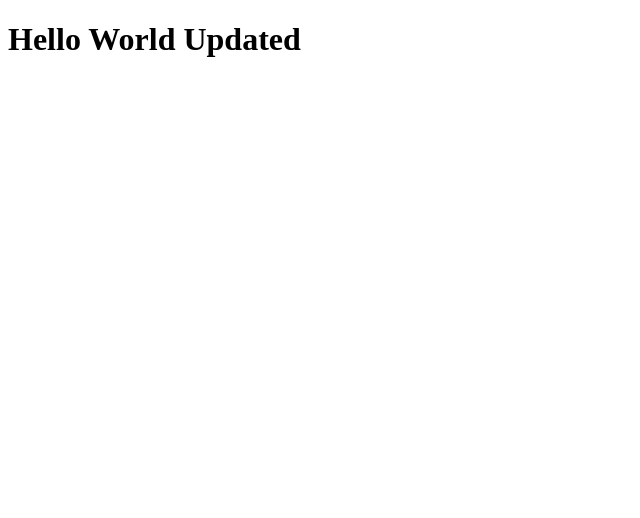
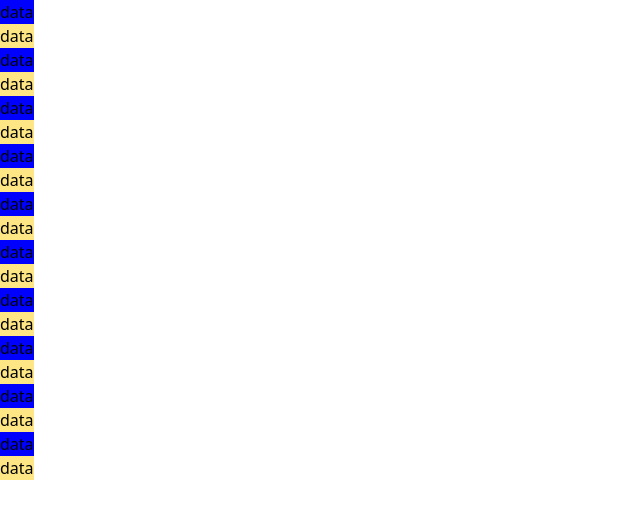
Before and after one commit to gcs-abdulwahab/mernstack, a plain HTML site: page index.html in a window 1280 px wide. Shown: the whole page, without its empty margins (0-640 px from the left). Drawn offline with nearby package versions, Linux system fonts and the light colour scheme.

Commit message:
Add table and update link/table styles
Added a table with multiple rows to index.html and included Tailwind CSS via CDN. Updated style.css to style anchor tags and table rows, including hover effects and alternating row backgrounds.

```diff
--- a/css/style.css
+++ b/css/style.css
@@ -1,3 +1,17 @@
+a{
+    background-color: yellow;
+}
+a:hover{
+    background-color: red;
+}
+
+tr:nth-child(odd){
+    background-color: red;
+}
+tr:nth-child(odd){
+    background-color: blue;
+}
+
 div{
     background-color: rgba(255, 0, 0, 0.4);
     border-radius: 10px;
--- a/index.html
+++ b/index.html
@@ -4,8 +4,75 @@
     <meta charset="UTF-8">
     <meta name="viewport" content="width=device-width, initial-scale=1.0">
     <title>Document</title>
+    <link rel="stylesheet" href="css/style.css">
+<script src="https://cdn.jsdelivr.net/npm/@tailwindcss/browser@4"></script>
+
 </head>
 <body>
-    <h1>Hello World  Updated</h1>
+
+    <table class="bg-amber-200">
+        <tr>
+            <td>data</td>
+        </tr>
+        <tr>
+            <td>data</td>
+        </tr>
+        <tr>
+            <td>data</td>
+        </tr>
+        <tr>
+            <td>data</td>
+        </tr>
+        <tr>
+            <td>data</td>
+        </tr>
+        <tr>
+            <td>data</td>
+        </tr>
+        <tr>
+            <td>data</td>
+        </tr>
+        <tr>
+            <td>data</td>
+        </tr>
+        <tr>
+            <td>data</td>
+        </tr>
+        <tr>
+            <td>data</td>
+        </tr>
+        <tr>
+            <td>data</td>
+        </tr>
+        <tr>
+            <td>data</td>
+        </tr>
+        <tr>
+            <td>data</td>
+        </tr>
+        <tr>
+            <td>data</td>
+        </tr>
+        <tr>
+            <td>data</td>
+        </tr>
+        <tr>
+            <td>data</td>
+        </tr>
+        <tr>
+            <td>data</td>
+        </tr>
+        <tr>
+            <td>data</td>
+        </tr>
+        <tr>
+            <td>data</td>
+        </tr>
+        <tr>
+            <td>data</td>
+        </tr>
+    </table>
+
+
 </body>
 </html>
```
